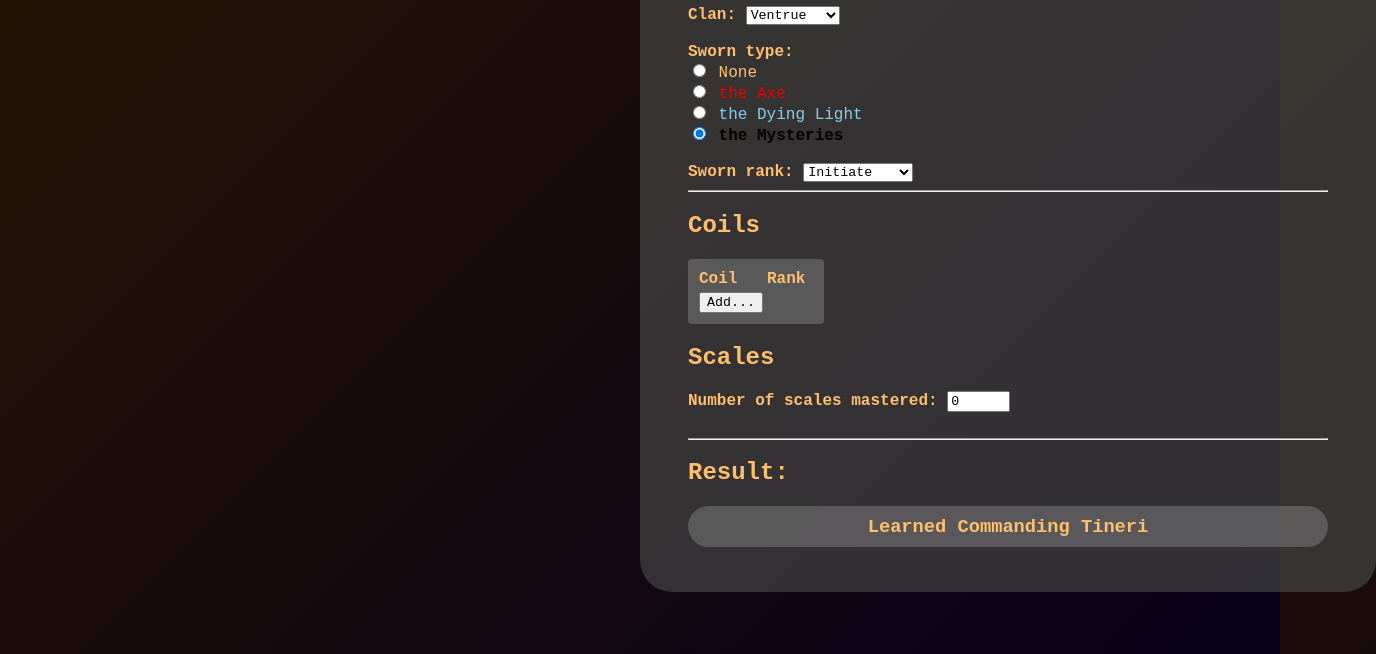
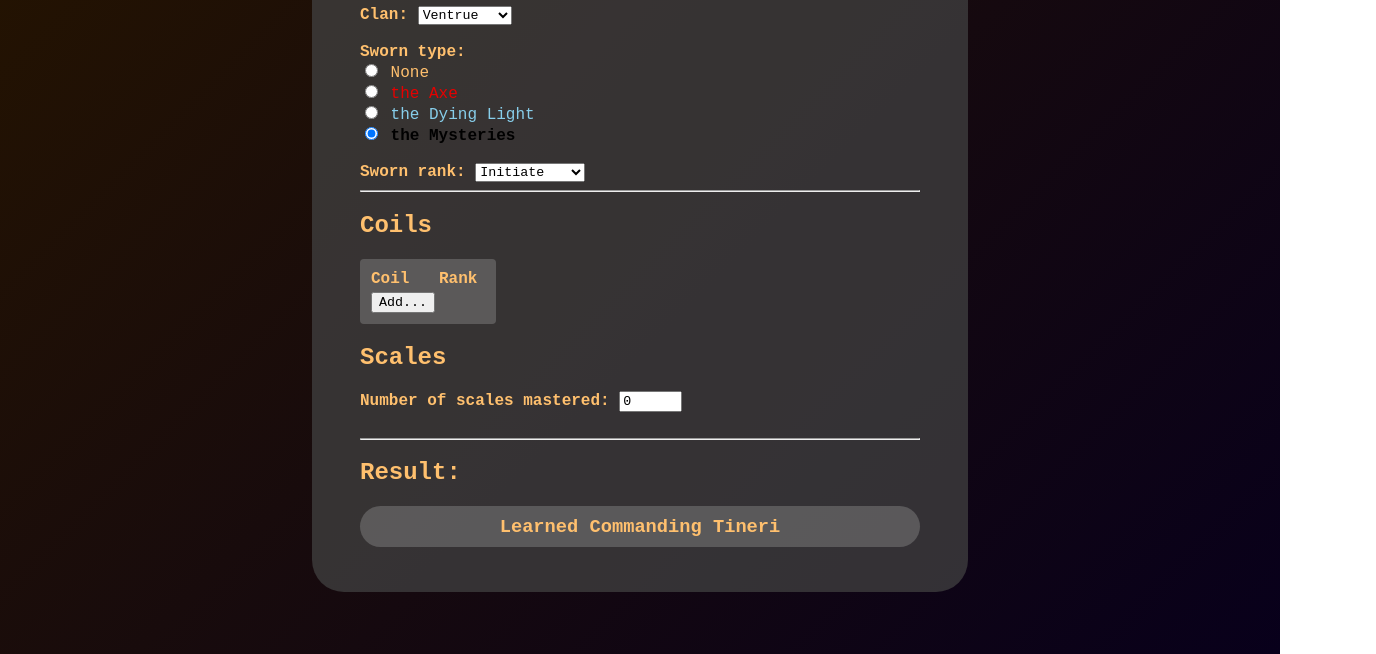
Before and after one commit to owlks4/ordo-title-generator, a plain HTML site: page index.html in a window 1280 px wide. Shown: the part 146-800 px from the top of the page, 1376 px wide, since content can reach past the window. Drawn offline with Linux system fonts and the light colour scheme.

Commit message:
Adjust CSS

```diff
--- a/style/style.css
+++ b/style/style.css
@@ -12,8 +12,8 @@ html {
 body {
     background-color: rgba(64,64,64,0.75);
     padding: 0.5em 3em;
-    margin:  5% 40em;
-    width: 40em;
+    margin:  5% auto;
+    width: 35em;
     border-radius: 2em;
 }
 
```
